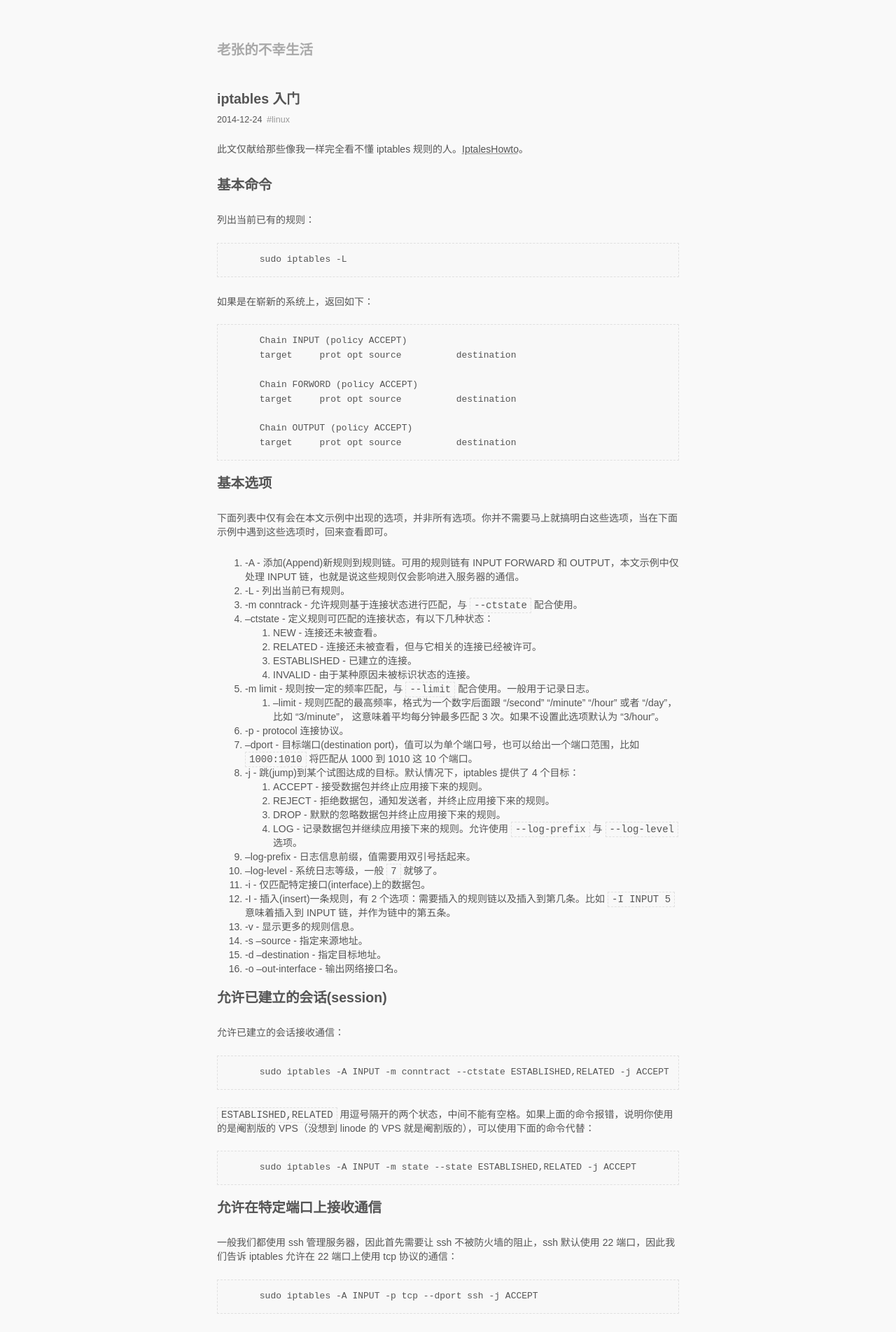
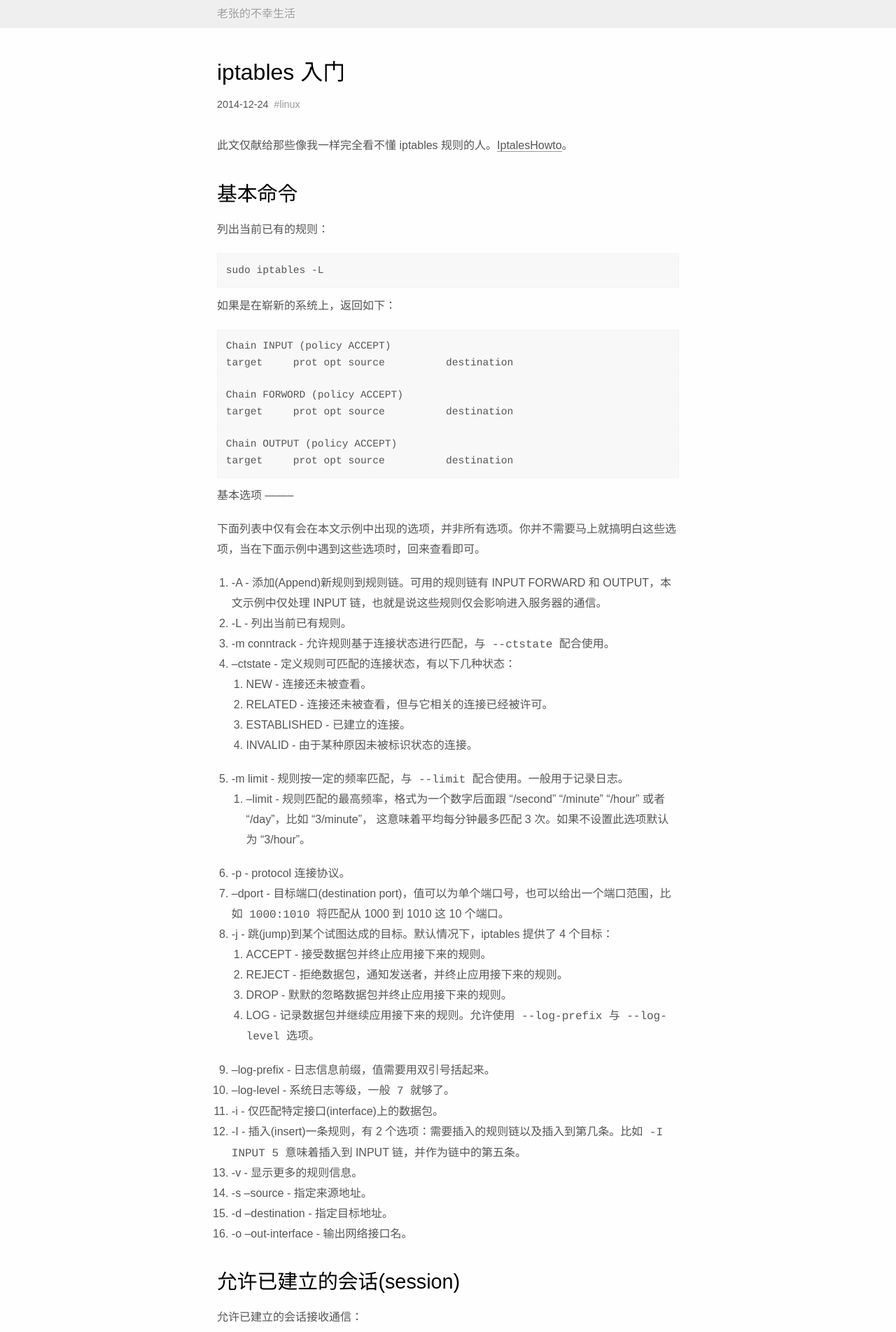
Before and after one commit to dexbol/dexbol.github.com, a Jekyll site: the page built from _posts/2014-12-24-iptables-101.markdown, in a window 1280 px wide. Shown: the top 1903 px of the page at 70% size. Built offline with Jekyll 4.4.1, drawn with Linux system fonts in a browser that asks for light colours.

````diff
--- a/_layouts/default.html
+++ b/_layouts/default.html
@@ -15,6 +15,7 @@
 </head>
 <body>
 <div class="page page-{{page.page_name | default: layout.page_name}}">
+<div class="header">
 <header>
 <h1><a title="{{ site.name }}" href="/">{{ site.name }}</a></h1>
 <nav>
@@ -27,7 +28,8 @@
 {% endfor %}
 </nav>
 </header>
-<div id="content">
+</div>
+<div class="content">
 {{ content }}
 </div>
 <footer>
--- a/_layouts/post.html
+++ b/_layouts/post.html
@@ -5,7 +5,7 @@ page_name: post
 
 <article>
 <section class="title">
-<h2>{{ page.title }} </h2>
+<h1>{{ page.title }}</h1>
 </section>
 <section class="meta">
 <time datetime="{{ page.date | date:"%Y-%m-%d" }}">
--- a/_posts/2014-12-24-iptables-101.markdown
+++ b/_posts/2014-12-24-iptables-101.markdown
@@ -12,19 +12,22 @@ tags:
 
 列出当前已有的规则：
 
-          sudo iptables -L
+```
+sudo iptables -L
+```
 
 如果是在崭新的系统上，返回如下：
 
-          Chain INPUT (policy ACCEPT)
-          target     prot opt source          destination
+```
+Chain INPUT (policy ACCEPT)
+target     prot opt source          destination
 
-          Chain FORWORD (policy ACCEPT)
-          target     prot opt source          destination
+Chain FORWORD (policy ACCEPT)
+target     prot opt source          destination
 
-          Chain OUTPUT (policy ACCEPT)
-          target     prot opt source          destination
-
+Chain OUTPUT (policy ACCEPT)
+target     prot opt source          destination
+```
 基本选项
 --------
 
@@ -61,18 +64,24 @@ tags:
 
 允许已建立的会话接收通信：
 
-          sudo iptables -A INPUT -m conntract --ctstate ESTABLISHED,RELATED -j ACCEPT
+```
+sudo iptables -A INPUT -m conntract --ctstate ESTABLISHED,RELATED -j ACCEPT
+```
 
 `ESTABLISHED,RELATED` 用逗号隔开的两个状态，中间不能有空格。如果上面的命令报错，说明你使用的是阉割版的 VPS（没想到 linode 的 VPS 就是阉割版的），可以使用下面的命令代替：
 
-          sudo iptables -A INPUT -m state --state ESTABLISHED,RELATED -j ACCEPT
+```
+sudo iptables -A INPUT -m state --state ESTABLISHED,RELATED -j ACCEPT
+```
 
 允许在特定端口上接收通信
 ----------------------------
 
 一般我们都使用 ssh 管理服务器，因此首先需要让 ssh 不被防火墙的阻止，ssh 默认使用 22 端口，因此我们告诉 iptables 允许在 22 端口上使用 tcp 协议的通信：
 
-          sudo iptables -A INPUT -p tcp --dport ssh -j ACCEPT
+```
+sudo iptables -A INPUT -p tcp --dport ssh -j ACCEPT
+```
 
 回顾一下上面『基本选项』列表，你就能明白这条命令让 iptables 做了什么：
 
@@ -83,25 +92,29 @@ tags:
 
 现在让我们看看当前已经应用的规则：
 
-          sudo iptables -L
-          Chain INPUT (policy ACCEPT)
-          target     prot opt source          destination
-          ACCEPT     all -- anywhere         anywhere          state RELATED,ESTABLISHED
-          ACCEPT     tcp -- anywhere          anywhere          tcp dpt:ssh
-
+```
+sudo iptables -L
+Chain INPUT (policy ACCEPT)
+target     prot opt source          destination
+ACCEPT     all -- anywhere         anywhere          state RELATED,ESTABLISHED
+     ACCEPT     tcp -- anywhere          anywhere          tcp dpt:ssh
+```
 下面允许 80 端口：
 
-          sudo iptables -A INPUT -p tcp --dport 80 -j ACCEPT
+```
+sudo iptables -A INPUT -p tcp --dport 80 -j ACCEPT
+```
 
 再次查看：
 
-          sudo iptables -L
-          Chain INPUT (policy ACCEPT)
-          target     prot opt source          destination
-          ACCEPT     all -- anywhere         anywhere          state RELATED,ESTABLISHED
-          ACCEPT     tcp -- anywhere          anywhere          tcp dpt:ssh
-          ACCEPT     tcp -- anywhere          anywhere          tcp dpt:www
-
+```
+sudo iptables -L
+Chain INPUT (policy ACCEPT)
+target     prot opt source          destination
+ACCEPT     all -- anywhere          anywhere          state RELATED,ESTABLISHED
+ACCEPT     tcp -- anywhere          anywhere          tcp dpt:ssh
+ACCEPT     tcp -- anywhere          anywhere          tcp dpt:www
+```
 我们已经允许了在 ssh 和 web 端口上接收通信，但现在还没有阻止什么，因此目前所有的通信依然可以到达服务器。
 
 阻止通信
@@ -109,50 +122,56 @@ tags:
 
 一旦数据包被某条规则接受(accept)，它就不会再受到接下来的规则影响。因为我们上面已经允许了 ssh 和 web 端口，在后面再添加一条忽略所有数据包的规则后，web 和 ssh 并不会因此受影响。
 
-          sudo iptables -A INPUT -j DROP
-          sudo iptables -L
-          Chain INPUT (policy ACCEPT)
-          target     prot opt source          destination
-          ACCEPT     all -- anywhere         anywhere          state RELATED,ESTABLISHED
-          ACCEPT     tcp -- anywhere          anywhere          tcp dpt:ssh
-          ACCEPT     tcp -- anywhere          anywhere          tcp dpt:www
-          DROP       all -- anywhere
+```
+sudo iptables -A INPUT -j DROP
+sudo iptables -L
 
+Chain INPUT (policy ACCEPT)
+target     prot opt source          destination
+ACCEPT     all -- anywhere         anywhere          state RELATED,ESTABLISHED
+ACCEPT     tcp -- anywhere          anywhere          tcp dpt:ssh
+ACCEPT     tcp -- anywhere          anywhere          tcp dpt:www
+DROP       all -- anywhere
+```
 由于上面的命令没有指定网络接口和协议，因此除了 ssh 和 web 外任何网络接口以及任何端口上的通信都将被阻止。
 
 编辑 iptables
 --------------
 
 目前的问题是上面阻止通信的规则杀伤力太大，由于没有指定网络接口，因此经过本地接口的通信也会被阻止，比如在同一台机器上应用程序通过 TCP 连接 mysql 数据库。然而我们现在再添加一条允许本地接口通信的规则已经为时已晚，因为上一条规则已经忽略了数据包并停止应用接下来的规则。解决办法就是使用 `-I` 把规则插入到规则链的顶部。
-
-          sudo iptables -I INPUT 1 -i lo -j ACCEPT
-          sudo iptables -L
-          Chain INPUT (policy ACCEPT)
-          target     prot opt source          destination
-          ACCEPT     all -- anywhere
-          ACCEPT     all -- anywhere         anywhere          state RELATED,ESTABLISHED
-          ACCEPT     tcp -- anywhere          anywhere          tcp dpt:ssh
-          ACCEPT     tcp -- anywhere          anywhere          tcp dpt:www
-          DROP       all -- anywhere
-
+```
+sudo iptables -I INPUT 1 -i lo -j ACCEPT
+sudo iptables -L
+Chain INPUT (policy ACCEPT)
+target     prot opt source          destination
+ACCEPT     all -- anywhere
+ACCEPT     all -- anywhere         anywhere          state RELATED,ESTABLISHED
+ACCEPT     tcp -- anywhere          anywhere          tcp dpt:ssh
+ACCEPT     tcp -- anywhere          anywhere          tcp dpt:www
+DROP       all -- anywhere
+```
 可以看到目前的规则链中，第一条与最后一条很相似，为了查看更多的详细信息可以这样：
 
-          sudo iptables -L -v
+```
+sudo iptables -L -v
 
-          Chain INPUT (policy ACCEPT 0 packets, 0 bytes)
-          pkts bytes target     prot opt in     out     source               destination
-          0     0 ACCEPT     all  --  lo     any     anywhere             anywhere
-          0     0 ACCEPT     all  --  any    any     anywhere             anywhere            state RELATED,ESTABLISHED
-          0     0 ACCEPT     tcp  --  any    any     anywhere             anywhere            tcp dpt:ssh
-          0     0 ACCEPT     tcp  --  any    any     anywhere             anywhere            tcp dpt:www
-          0     0 DROP       all  --  any    any     anywhere             anywhere
+Chain INPUT (policy ACCEPT 0 packets, 0 bytes)
+pkts bytes target     prot opt in     out     source               destination
+0     0 ACCEPT     all  --  lo     any     anywhere             anywhere
+0     0 ACCEPT     all  --  any    any     anywhere             anywhere            state RELATED,ESTABLISHED
+0     0 ACCEPT     tcp  --  any    any     anywhere             anywhere            tcp dpt:ssh
+0     0 ACCEPT     tcp  --  any    any     anywhere             anywhere            tcp dpt:www
+0     0 DROP       all  --  any    any     anywhere             anywhere
+```
 
 记录日志
 --------
 
 如果你想记录一下有哪些通信被抛弃，可以执行：
 
-          sudo iptables -I INPUT 5 -m limit --limit 5/min -j LOG --log-prefix "iptables denied: " --log-level 7
+```
+sudo iptables -I INPUT 5 -m limit --limit 5/min -j LOG --log-prefix "iptables denied: " --log-level 7
+```
 
 前面已经介绍过插入规则的选项，所以我们从 -m limit 开始说起：
 
@@ -165,14 +184,17 @@ tags:
 --------
 
 假如我现在重启服务器，我们上面添加的规则将会全部丢失。为了避免每次都要重新添加的麻烦，可以将规则保存到一个文件中，然后每当服务器重启后自动添加文件中的规则。有多种方法可以达到这个目的，这里只说一种。首先保存当前的规则到一个文件：
-
-          sudo iptables-save > /etc/iptables.rules
-
+```
+sudo iptables-save > /etc/iptables.rules
+```
 然后在 `/etc/network/if-pre-up.d` 添加一个文件，比如 iptables，内容如下:
 
-          #!/bin/sh
-          iptables-restore < /etc/iptables.rules
-
+```
+#!/bin/sh
+iptables-restore < /etc/iptables.rules
+```
 最后，将此文件设为可执行文件：
 
-          chmod +x /etc/network/if-pre-up.d/iptables
+```
+chmod +x /etc/network/if-pre-up.d/iptables
+```
--- a/index.html
+++ b/index.html
@@ -22,6 +22,7 @@ page_name: index
 {% endfor %}
 </ul>
 
+{% if paginator.previous_page or paginator.next_page %}
 <div class="pagination">
 {% if paginator.previous_page %}
 <a href="{{ paginator.previous_page_path }}" class="previous">⟵Previous</a>
@@ -34,3 +35,4 @@ page_name: index
 <span class="next ">Next⟶</span>
 {% endif %}
 </div>
+{% endif %}
--- a/media/css/style.scss
+++ b/media/css/style.scss
@@ -1,10 +1,9 @@
 ---
 ---
 
-$font: "PingFang SC", "Lantinghei SC", "Microsoft Yahei", "Hiragino Sans GB", "Microsoft Sans Serif", "WenQuanYi Micro Hei", sans-serif;
-$monospace: "Source Code Pro", monospace;
-$label-font: "Noto Sans SC", "Hiragino Sans GB", "Microsoft YaHei", sans-serif;
-$background-color: #f9f9f9;
+$font: "PingFang SC", "Lantinghei SC", "Microsoft Yahei", "Hiragino Sans GB", "Microsoft Sans Serif", "WenQuanYi Micro Hei", "Noto Sans SC", sans-serif;
+$monospace: "Source Code Pro", Courier, 'Courier New', monospace;
+$highlight-color: #999;
 
 @mixin min-screen($res) {
     @media screen and (min-width: $res) {
@@ -12,7 +11,7 @@ $background-color: #f9f9f9;
     }
 }
 
-@mixin page-width($is_wide: false) {
+@mixin content-width($is_wide: false) {
     @include min-screen(320px) {
         width: 300px;
     }
@@ -36,83 +35,74 @@ $background-color: #f9f9f9;
 }
 
 body {
-    font-size: 14px;
-    font-family: #{$font};
-    font-weight: 300;
+    padding: 0;
+    margin: 0;
+    font: 300 1em/1.8 #{$font};
     color: #555;
-    background-color: $background-color;
+    background-color: #FEFEFE;
     -webkit-font-smoothing: antialiased;
 }
+
 ::selection {
-    color: #fff;
+    color: #FFF;
     background-color: #333;
 }
-a {
-    color: #555;
-    text-decoration: none;
+
+.page {
+    width: 100%;
+    height: 100%;
+    padding: 0;
+    margin: 0;
+    .content, header {
+        margin: 0 auto;
+        @include content-width();
     }
-blockquote {
-    background-color: #f8f8f8;
-    padding: 0 1em;
-    border: 1px dashed #eee !important;
-    border-color: #e0e0e0 !important;
-    font-size: 13px;
-    line-height: 1.6;
-    display: block;
-    overflow: auto;
 }
-pre code {
-    @extend blockquote;
-    padding: 1em;
-    font-weight: 500;
+
+.page-index {
+    .content, header {
+        @include content-width(true);
     }
-code {
-    background-color: #f8f8f8;
-    padding: 2px 5px;
-    border: 1px dashed #e0e0e0;
-    font-family: #{$monospace};
 }
-h1, h2 {
-    font-size: 1.4em;
-}
+
+.header {
+    width: 100%;
+    height: 2.5em;
+    margin: 0 0 2.6em 0;
+    background: #EFEFEF;
+
     header {
         display: flex;
-    margin: 3em auto 2em;
-    position: relative;
+        height: 100%;
+        margin: 0 auto;
+        align-items: center;
 
         h1 {
             flex: 1;
-        font-family: #{$label-font};
+            padding: 0;
+            margin: 0;
+            font-size: 1em;
+            font-weight: 100;
+            text-shadow: 1px 1px rgba(255, 255, 255, 1);
+
             a {
-            @extend a;
-            color: #a9a9a9;
                 display: block;
+                text-decoration: none;
+                color: #999;
             }
         }
 
         nav {
-        display: inline-block;
-        position: relative;
-        top: 1em;
             span {
                 margin: .5em;
             }
             a {
-            font-family: #{$label-font};
                 color: #ccc;
             }
         }
     }
-.page {
-    @include page-width();
-    margin: 0 auto;
 }
-.page-index {
-    @include page-width(true);
-    header {
-        @include page-width(true);
-    }
-}
+
 ul.listing {
     display: flex;
     flex-wrap: wrap;
@@ -124,17 +114,24 @@ ul.listing {
         width: 100%;
         list-style-type:none;
         padding: 0;
-        font-weight: 300;
+        text-decoration: none;
+        color: #555;
 
         h1 {
-            color: #463636;
-            text-align: center;
             padding: 1em 0 0 0;
             margin: 0;
+            color: #463636;
+            font-size: 1.1em;
+            font-weight: 300;
+            text-align: center;
+            white-space: nowrap;
+            overflow-x: hidden;
+            text-overflow: ellipsis;
         }
         time {
             display: block;
-            padding: .5em 0;
+            padding: 0.5em 0;
+            font-size: 0.9em;
             color: #999;
             text-align: center;
             text-transform: uppercase;
@@ -153,11 +150,13 @@ ul.listing {
             background: #999;
             color: #666;
             font-size: 120px;
-            text-align: center
+            text-align: center;
+            text-transform: uppercase;
         }
         .excerpt {
             margin: 0;
             padding: 0 0 2.5em 0;
+            font-size: .88em;
         }
         @include min-screen(660px) {
             width: 310px;
@@ -191,11 +190,74 @@ ul.listing {
 
 article {
     margin: 2em 0;
+
+    a {
+        color: #555;
+        border-bottom: 1px solid $highlight-color;
+        text-decoration: none;
+    }
+    img {
+        max-width: 100%;
+        border: 0;
+    }
+    blockquote {
+        display: block;
+        border-left: 1px solid $highlight-color;
+        padding: 0 0 0 1em;
+        margin: 1em 3em 1.2em 2em;
+        position: relative;
+        color: #999;
+    }
+    pre {
+        display: block;
+        border: 1px dotted #EEE;
+        padding: 1em;
+        font-size: .91em;
+        font-weight: 400;
+        line-height: 1.6;
+        overflow: auto;
+        -webkit-overflow-scrolling: touch;
+        code {
+            padding: 0;
+        }
+    }
+    code {
+        padding: 2px 5px;
+        font-family: #{$monospace};
+    }
+    h1, h2, h3, h4, h5, h6 {
+        padding: 0;
+        margin: 1.2em 0 0.6em 0;
+        color: #000;
+        line-height: 1.35;
+        font-weight: 100;
+        font-size: 1em;
+    }
+    h1 {
+        font-size: 2em;
+    }
+    h2 {
+        font-size: 1.8em;
+    }
+    h3 {
+        font-size: 1.6em;
+    }
+    h4 {
+        font-size: 1.4em;
+    }
+    ul, ol {
+        padding: 0;
+        margin: 0 0 1.2em 1.3em;
+        list-style: disc;
+    }
+    ol {
+        list-style: decimal;
+    }
     p {
-        padding: .7em 0;
+        padding: 0;
+        margin: 0 0 1.2em 0;
     }
     .title {
-        font-family: #{$label-font};
         a {
             color: #777;
         }
@@ -203,26 +265,16 @@ article {
     .meta {
         display: block;
         overflow: auto;
-        margin-top: -.5em;
+        margin: -0.5em 0 2.2em 0;
         font-size: .9em;
         .tags {
             color: #999999;
             padding: .25em;
         }
     }
-    .post {
-        a {
-            text-decoration: underline dotted;
-        }
-        img {
-            max-width: 100%;
-            display: block;
-            margin: .5em auto;
-        }
-    }
     .relative {
-        margin: 2em 0;
-        font-size: 1em;
+        padding: 0;
+        margin: 3em 0 2em 0;
         z-index: 1;
         overflow: hidden;
         text-align: center;
@@ -251,12 +303,9 @@ article {
             font-size: 18px;
 
             a {
-                font-family: #{$label-font};
                 font-size: 14px;
                 color: #999999;
-                &:hover {
-                    color: #bb2222 !important;
-                }
+                border: 0;
             }
         }
     }
@@ -265,7 +314,6 @@ article {
 footer {
     display: block;
     color: #909090;
-    font-family: #{$label-font};
     font-size: .9em;
     text-align: center;
     margin: 1em auto;
````
Also changed, not shown: _posts/2018-01-25-how-to-use-es6-arguments-and-parameters.markdown (added, +338 -0 lines). Lines whose indentation alone changed are shown as unchanged.
